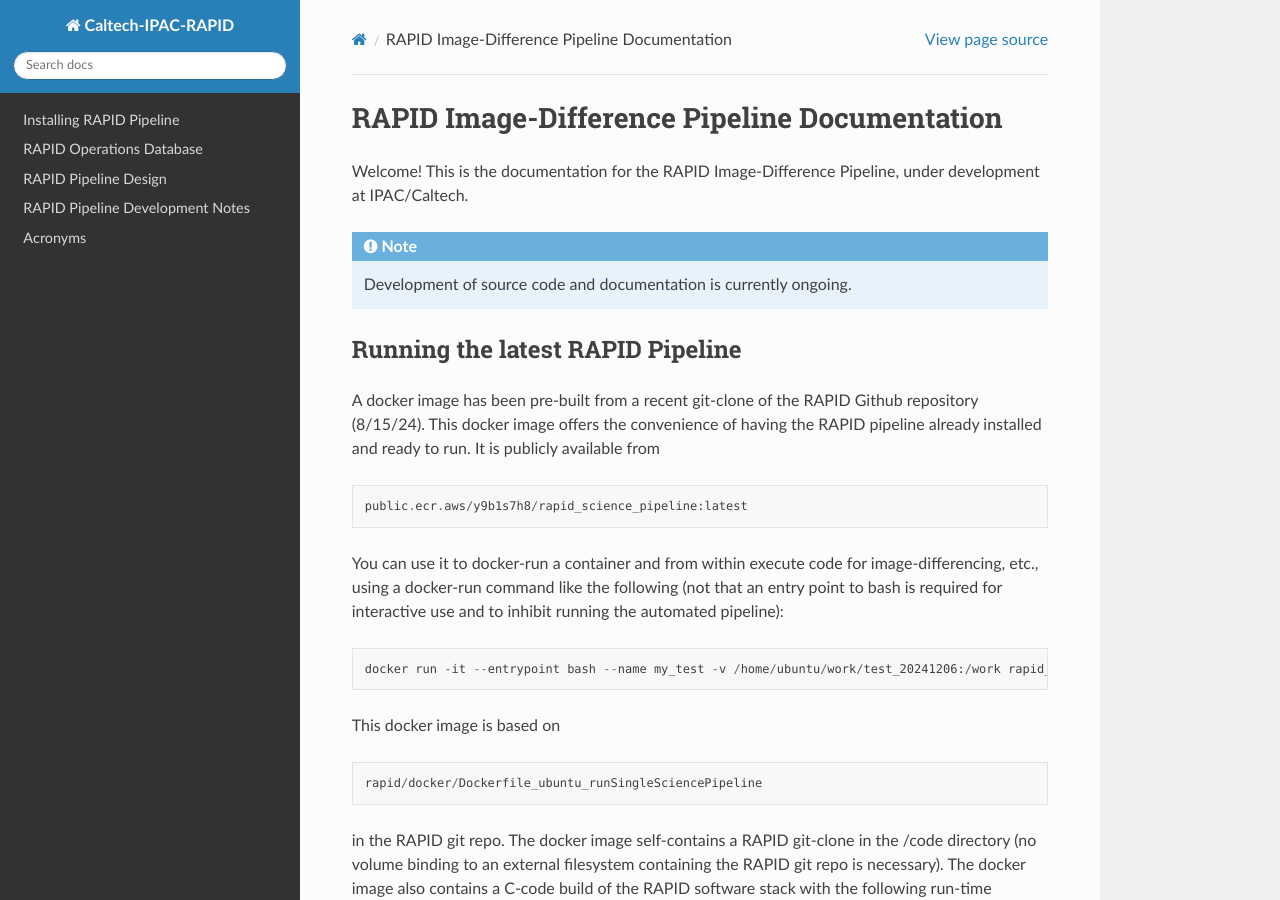
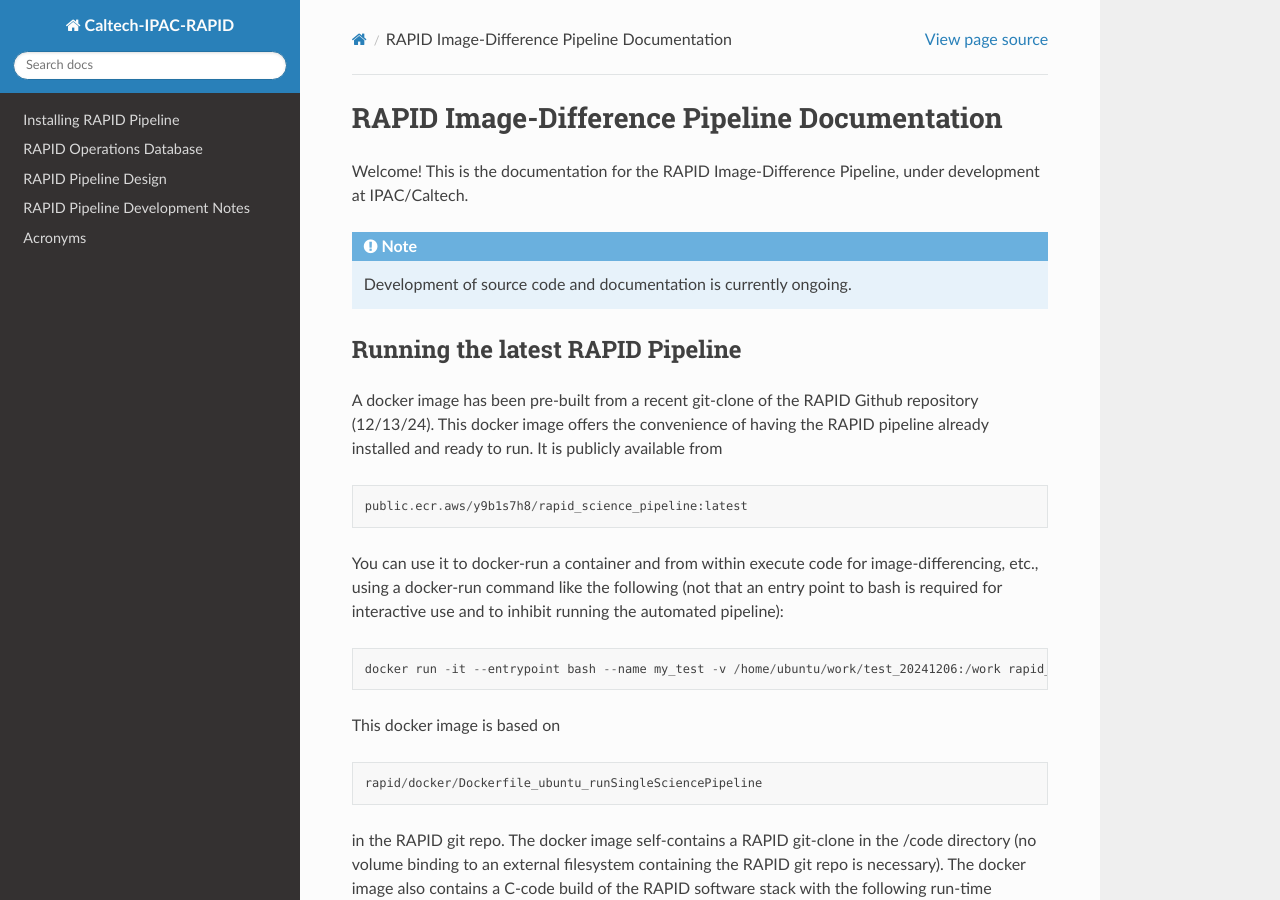
Before and after one commit to Caltech-IPAC/rapid, a Sphinx documentation site: the page built from docs/source/index.rst, in a window 1280 px wide and 900 px high. Built offline with Sphinx 7.4.7 and the Read the Docs theme 3.1.0, drawn with Linux system fonts in a browser that asks for light colours.

Commit message:
Updated docker-image build date.

```diff
--- a/docs/source/index.rst
+++ b/docs/source/index.rst
@@ -18,7 +18,7 @@
 *************************************
 
 A docker image has been pre-built from a recent git-clone of the RAPID Github
-repository (8/15/24).
+repository (12/13/24).
 This docker image offers the convenience of having the RAPID
 pipeline already installed and ready to run.  It is publicly available from
 
```
